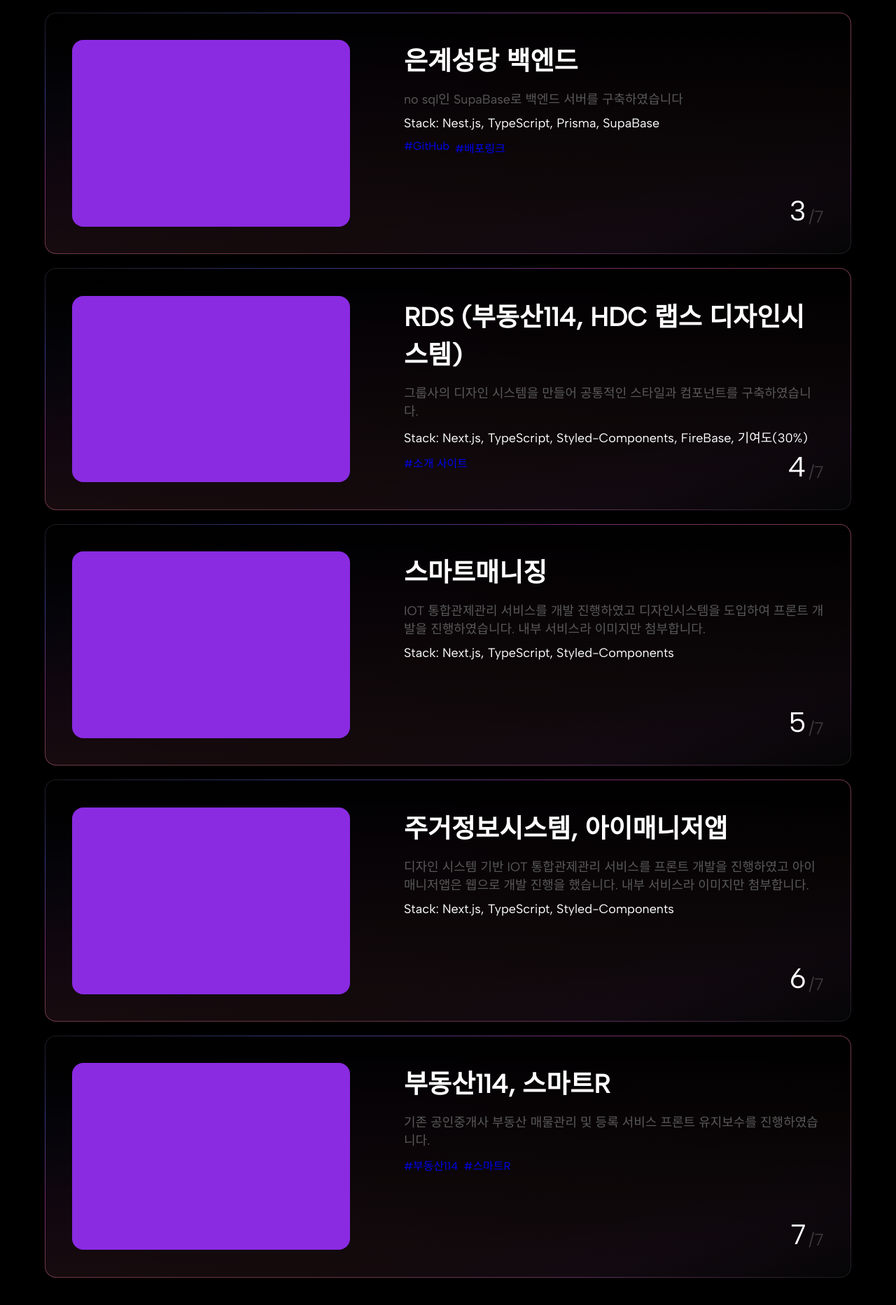
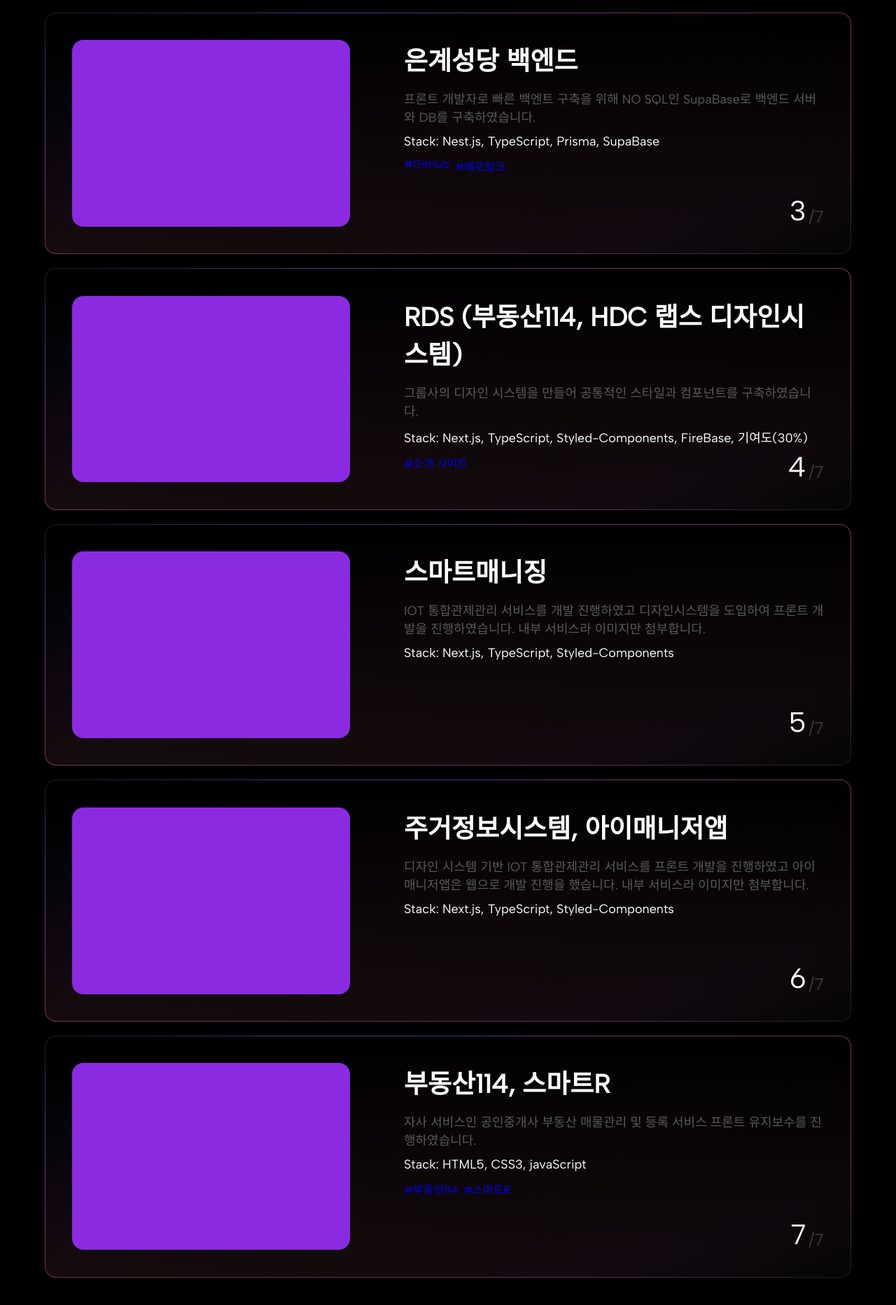
Before and after one commit to DongJae-Go-FE/front-portfolio, a plain HTML site: page index.html in a window 1280 px wide. Shown: the part 6913-8778 px from the top of the page at 70% size. Drawn offline with Linux system fonts and the light colour scheme; a web font is replaced by a local one.

Commit message:
수정중

```diff
--- a/css/style.css
+++ b/css/style.css
@@ -156,7 +156,7 @@
 @media (width < 768px) {
     #section02 .list-box{width: 100%;}
 
-    #section05 .content-box li {flex-wrap: wrap;}
+    #section05 .content-box li {flex-wrap: wrap; height: 476px;}
     #section05 .content-box li .image {width: 80%; margin: 0 auto; aspect-ratio: 1 / 0.7;}
     #section05 .content-box li .info{width: 100%;}
     #section05 .content-box .info .count{display: none;}
--- a/index.html
+++ b/index.html
@@ -277,7 +277,7 @@
                     </div>
                     <div class="info">
                         <h3>은계성당 백엔드</h3>
-                        <p>no sql인 SupaBase로 백엔드 서버를 구축하였습니다</p>
+                        <p>프론트 개발자로 빠른 백엔트 구축을 위해 NO SQL인 SupaBase로 백엔드 서버와 DB를 구축하였습니다.</p>
                         <p class="stack">Stack: Nest.js, TypeScript, Prisma, SupaBase</p>
                         <ul>
                             <li>
@@ -342,7 +342,8 @@
                     </div>
                     <div class="info">
                         <h3>부동산114, 스마트R</h3>
-                        <p>기존 공인중개사 부동산 매물관리 및 등록 서비스 프론트 유지보수를 진행하였습니다.</p>
+                        <p>자사 서비스인 공인중개사 부동산 매물관리 및 등록 서비스 프론트 유지보수를 진행하였습니다.</p>
+                        <p class="stack">Stack: HTML5, CSS3, javaScript</p>
                         <ul>
                             <li>
                                 <a href="https://www.r114.com/" target="_blank">#부동산114</a>
```
